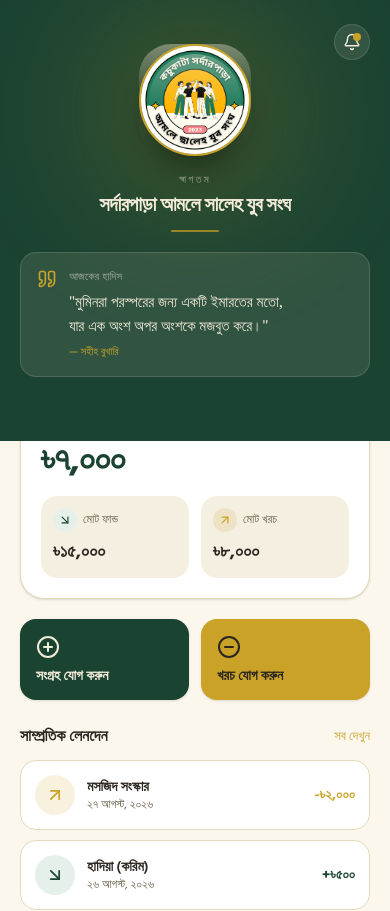
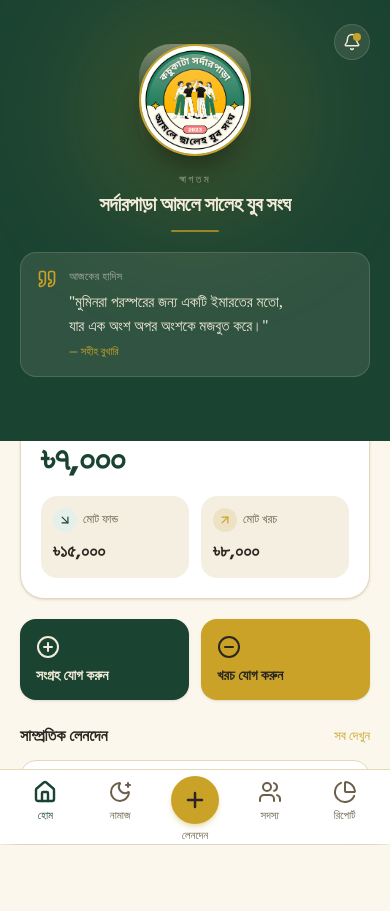
Before and after one commit to hridu830/Sardarpara-app, a Next.js app: page / in a window 390 px wide. Shown: the top 911 px of the page. After the commit the page ends 845 px from the top, so only its background shows below. Built offline with nearby package versions, Linux system fonts and the light colour scheme; a web font is replaced by a local one.

Commit message:
Update mobile-shell.tsx

```diff
--- a/components/mobile-shell.tsx
+++ b/components/mobile-shell.tsx
@@ -12,9 +12,9 @@ export function MobileShell() {
   const [screen, setScreen] = useState<Screen>('home')
 
   return (
-    <div className="flex min-h-dvh justify-center bg-muted/40">
+    <div className="flex h-dvh justify-center bg-muted/40">
       {/* Phone frame */}
-      <div className="relative flex min-h-dvh w-full max-w-md flex-col bg-background shadow-xl sm:my-4 sm:min-h-0 sm:h-[calc(100dvh-2rem)] sm:rounded-[2.5rem] sm:border sm:border-border">
+      <div className="relative flex h-dvh w-full max-w-md flex-col bg-background shadow-xl sm:my-4 sm:h-[calc(100dvh-2rem)] sm:rounded-[2.5rem] sm:border sm:border-border">
         {/* Scrollable screen area */}
         <main className="flex-1 overflow-y-auto pb-6 sm:rounded-t-[2.5rem]">
           {screen === 'home' && <DashboardScreen onNavigate={setScreen} />}
@@ -27,7 +27,7 @@ export function MobileShell() {
         </main>
 
         {/* Bottom navigation */}
-        <div className="sm:overflow-hidden sm:rounded-b-[2.5rem]">
+        <div className="shrink-0 sm:overflow-hidden sm:rounded-b-[2.5rem]">
           <BottomNav active={screen} onNavigate={setScreen} />
         </div>
       </div>
```
